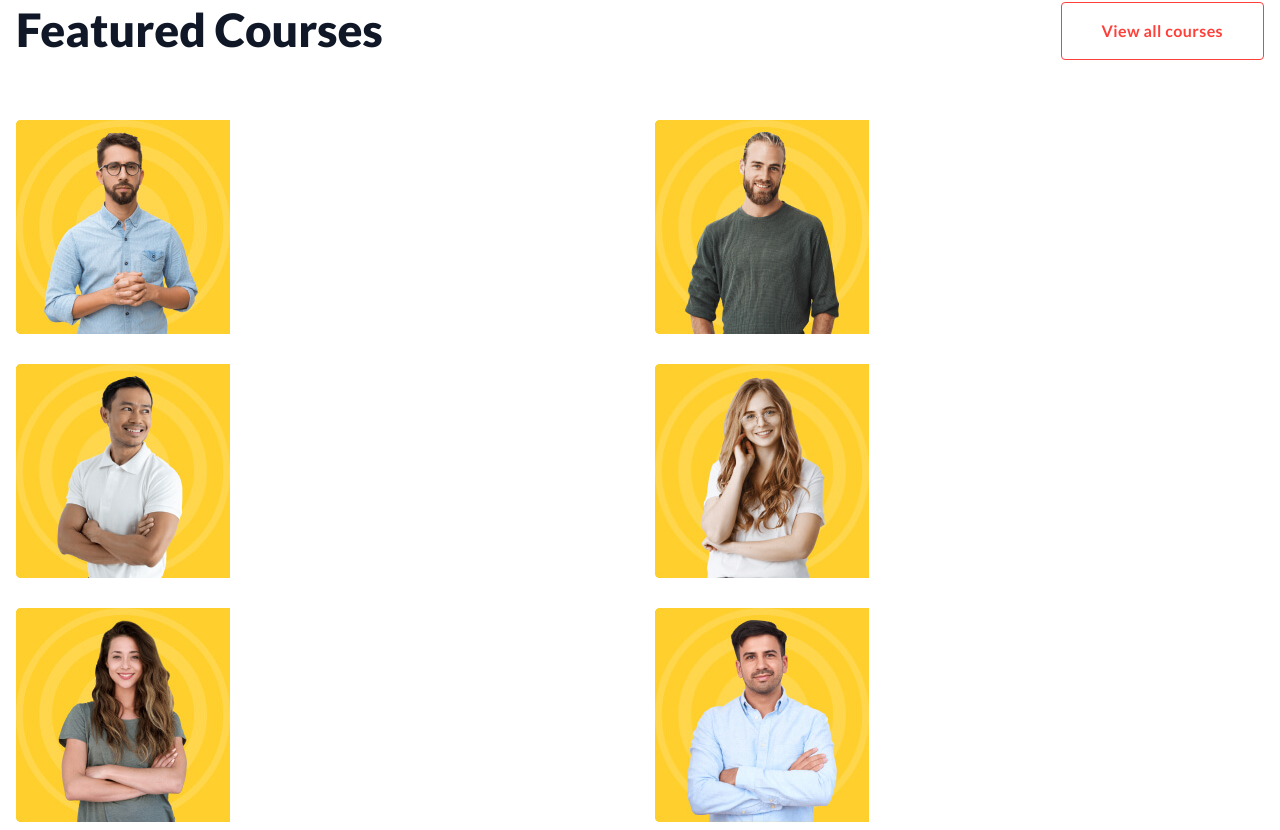
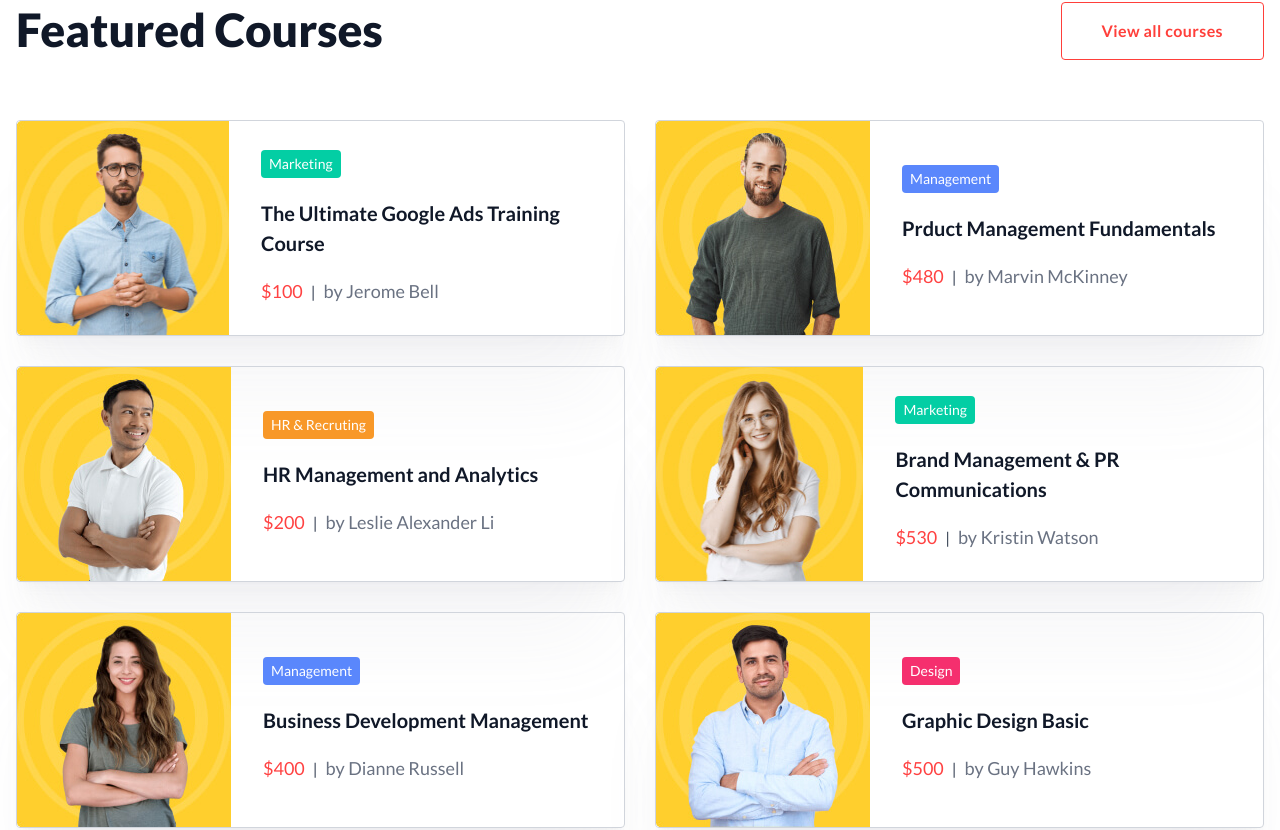
Before and after one commit to Martin6175903/Createx-frontend, a React (Vite) app: page / in a window 1280 px wide. Shown: the part 2058-2888 px from the top of the page. Built offline with nearby package versions, Linux system fonts and the light colour scheme.

Commit message:
Added section Courses

```diff
--- a/src/hooks/useCheckSphere.ts
+++ b/src/hooks/useCheckSphere.ts
@@ -1,12 +1,16 @@
-enum spheres {
-  marketing = '#03CEA4',
-  management = '#5A87FC',
-  recruting = '#F89828',
-  design = '#F52F6E'
-}
-
 function useCheckSphere(sphere: string) {
-
+  switch (sphere) {
+    case 'Marketing':
+      return 'bg-success';
+    case 'Management':
+      return 'bg-info';
+    case 'HR & Recruting':
+      return 'bg-warning';
+    case 'Design':
+      return 'bg-[#F52F6E]';
+    default:
+      return new Error('Для такой сферы цвета нет!');
+  }
 }
 
 export default useCheckSphere;
--- a/src/pages/homepage/chunk/courses/CoursesItem.tsx
+++ b/src/pages/homepage/chunk/courses/CoursesItem.tsx
@@ -1,15 +1,31 @@
-import { ReactNode } from 'react';
+import { CourseTypes } from '@/types/course/course.types.ts';
+import useCheckSphere from '@/hooks/useCheckSphere.ts';
 
 interface CoursesItemProps {
-  children: ReactNode
+  course: CourseTypes
 }
 
-const CoursesItem = ({ children }: CoursesItemProps) => {
+const CoursesItem = ({ course }: CoursesItemProps ) => {
+
+  const {src, price, title, sphere, author} = course;
+  const colorSphere = useCheckSphere(sphere);
+  console.log(colorSphere);
+
   return (
-    <div className={'flex gap-8 items-center'}>
-      <div>{children}</div>
+    <div className={'flex items-center gap-8 rounded border border-solid border-gray-300 shadow-[0_4px_4px_-4px_rgba(30,33,44,0.03),0_12px_10px_-6px_rgba(154,156,165,0.04),0_30px_24px_-10px_rgba(154,156,165,0.05),0_80px_80px_-20px_rgba(154,156,165,0.08)]'}>
       <div>
-
+        <img className={'h-[214px]'} src={src} alt={title}/>
+      </div>
+      <div className={'flex flex-col gap-5'}>
+        <div>
+          <h5 className={`inline-block text-sm text-white py-1 px-2 rounded ${colorSphere}`}>{sphere}</h5>
+        </div>
+        <p className={'font-bold text-[20px]'}>{title}</p>
+        <div className={'flex gap-2 items-center'}>
+          <span className={'text-danger text-[18px]'}>${price}</span>
+          <span className={'text-gray-700'}>|</span>
+          <span className={'text-[18px] text-gray-500'}>by {author}</span>
+        </div>
       </div>
     </div>
   );
--- a/src/pages/homepage/chunk/courses/CoursesItems.tsx
+++ b/src/pages/homepage/chunk/courses/CoursesItems.tsx
@@ -7,14 +7,57 @@ import CoursesItemImage5 from '@public/homepage/courses/courses-person-5.png';
 import CoursesItemImage6 from '@public/homepage/courses/courses-person-6.png';
 
 const CoursesItems = () => {
+
+  const dataCourses = [
+    {
+      src: CoursesItemImage1,
+      sphere: 'Marketing',
+      title: 'The Ultimate Google Ads Training Course',
+      price: 100,
+      author: 'Jerome Bell'
+    },
+    {
+      src: CoursesItemImage2,
+      sphere: 'Management',
+      title: 'Prduct Management Fundamentals',
+      price: 480,
+      author: 'Marvin McKinney'
+    },
+    {
+      src: CoursesItemImage3,
+      sphere: 'HR & Recruting',
+      title: 'HR  Management and Analytics',
+      price: 200,
+      author: 'Leslie Alexander Li'
+    },
+    {
+      src: CoursesItemImage4,
+      sphere: 'Marketing',
+      title: 'Brand Management & PR Communications',
+      price: 530,
+      author: 'Kristin Watson'
+    },
+    {
+      src: CoursesItemImage5,
+      sphere: 'Management',
+      title: 'Business Development Management',
+      price: 400,
+      author: 'Dianne Russell'
+    },
+    {
+      src: CoursesItemImage6,
+      sphere: 'Design',
+      title: 'Graphic Design Basic',
+      price: 500,
+      author: 'Guy Hawkins'
+    }
+  ]
+
   return (
     <div className={'grid grid-cols-2 gap-[30px]'}>
-      <CoursesItem><img src={CoursesItemImage1} alt="Courses Item Image Person"/></CoursesItem>
-      <CoursesItem><img src={CoursesItemImage2} alt="Courses Item Image Person"/></CoursesItem>
-      <CoursesItem><img src={CoursesItemImage3} alt="Courses Item Image Person"/></CoursesItem>
-      <CoursesItem><img src={CoursesItemImage4} alt="Courses Item Image Person"/></CoursesItem>
-      <CoursesItem><img src={CoursesItemImage5} alt="Courses Item Image Person"/></CoursesItem>
-      <CoursesItem><img src={CoursesItemImage6} alt="Courses Item Image Person"/></CoursesItem>
+      {dataCourses.map((course, index) => (
+        <CoursesItem key={index} course={course}/>
+      ))}
     </div>
   );
 };
--- /dev/null
+++ b/src/types/course/course.types.ts
@@ -0,0 +1,7 @@
+export interface CourseTypes {
+  src: string
+  sphere: string
+  title: string
+  price: number
+  author: string
+}
```
